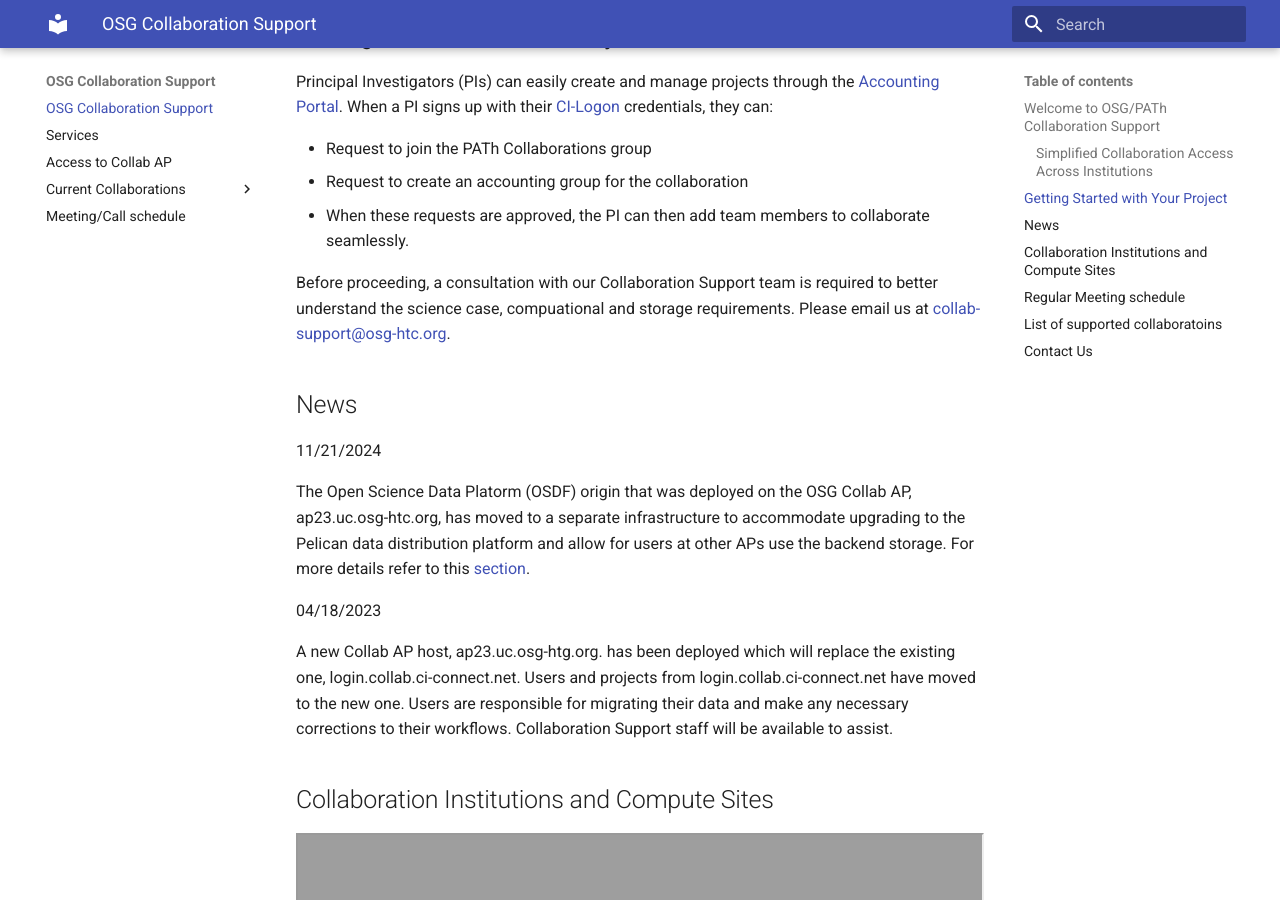
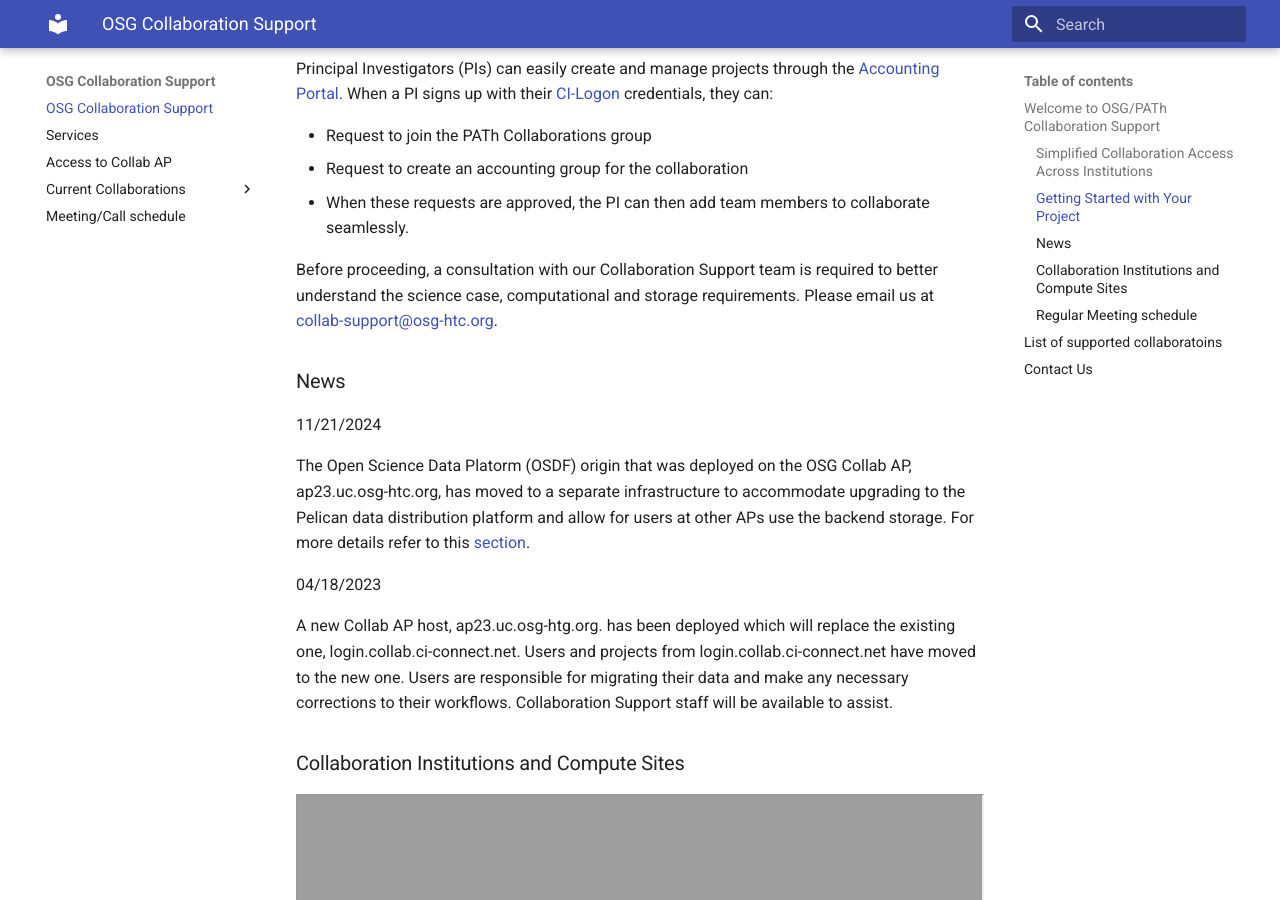
Before and after one commit to osg-htc/collaboration-support, an MkDocs documentation site: the page built from docs/index.md, in a window 1280 px wide and 900 px high, scrolled down 771 px. Built offline with MkDocs 1.6.1 and Material for MkDocs 9.7.7, drawn with Linux system fonts in a browser that asks for light colours.

Commit message:
Update index.md

```diff
--- a/docs/index.md
+++ b/docs/index.md
@@ -13,16 +13,16 @@
 
 To explore the full range of services, visit our services page or reach out to <collab-support@osg-htc.org>.
 
-## Getting Started with Your Project
+### Getting Started with Your Project
 Principal Investigators (PIs) can easily create and manage projects through the [Accounting Portal](https://ci-connect.net). When a PI signs up with their [CI-Logon](https://www.cilogon.org/) credentials, they can:
 
  * Request to join the PATh Collaborations group
  * Request to create an accounting group for the collaboration
  * When these requests are approved, the PI can then add team members to collaborate seamlessly.
 
-Before proceeding, a consultation with our Collaboration Support team is required to better understand the science case, compuational and storage requirements. Please email us at <collab-support@osg-htc.org>.
+Before proceeding, a consultation with our Collaboration Support team is required to better understand the science case, computational and storage requirements. Please email us at <collab-support@osg-htc.org>.
 
-## News
+### News
 
 11/21/2024
 
@@ -32,13 +32,13 @@
 
 A new Collab AP host, ap23.uc.osg-htg.org. has been deployed which will replace the existing one, login.collab.ci-connect.net. Users and projects from login.collab.ci-connect.net have moved to the new one. Users are responsible for migrating their data and make any necessary corrections to their workflows. Collaboration Support staff will be available to assist.
 
-## Collaboration Institutions and Compute Sites
+### Collaboration Institutions and Compute Sites
 
 <iframe src="https://osg-htc.org/organization/iframe.html" height="500" width="900" allow="fullscreen"></iframe>
 
 ***
 
-## Regular Meeting schedule
+### Regular Meeting schedule
 
 Collaboration support holds and participates in meetings during the week to assist and coordinate on projects. A list of the weekly meeting schedule is maintained [here](misc/meeting-schedule.md)
 
```
